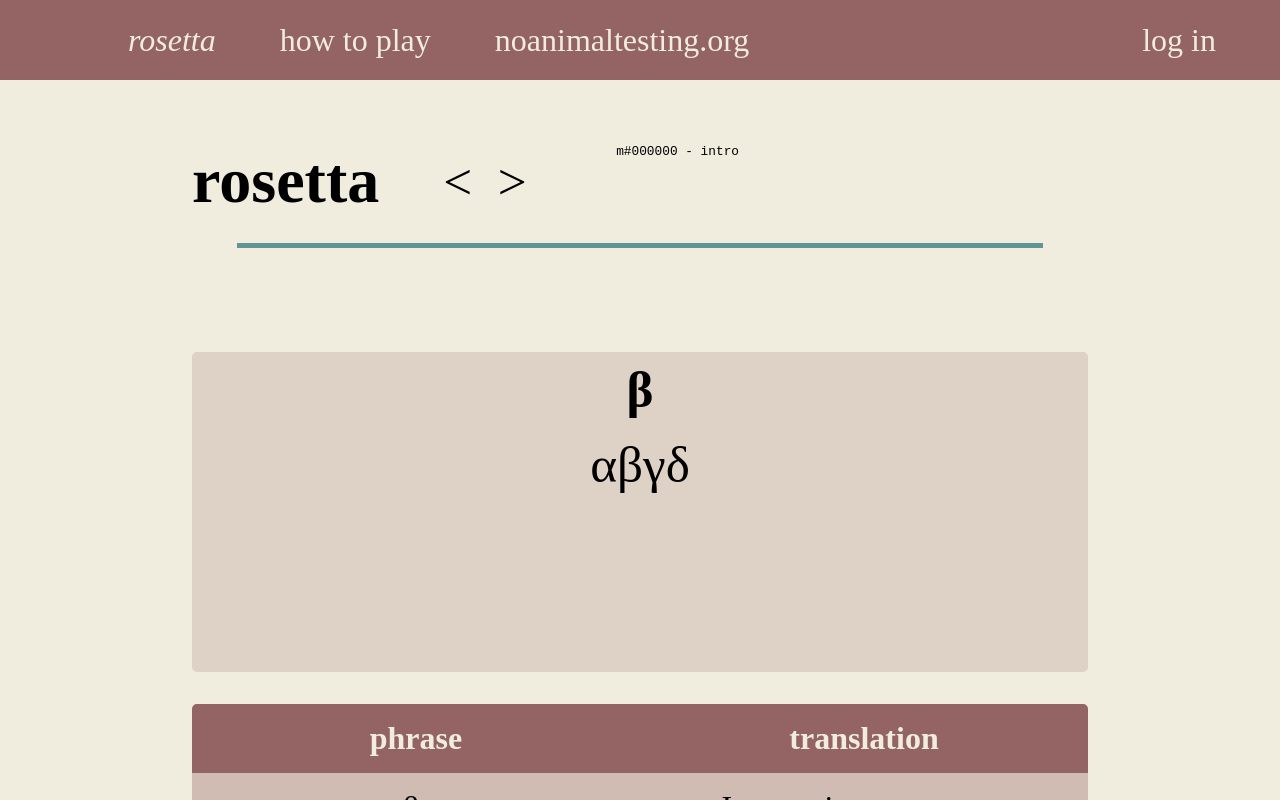
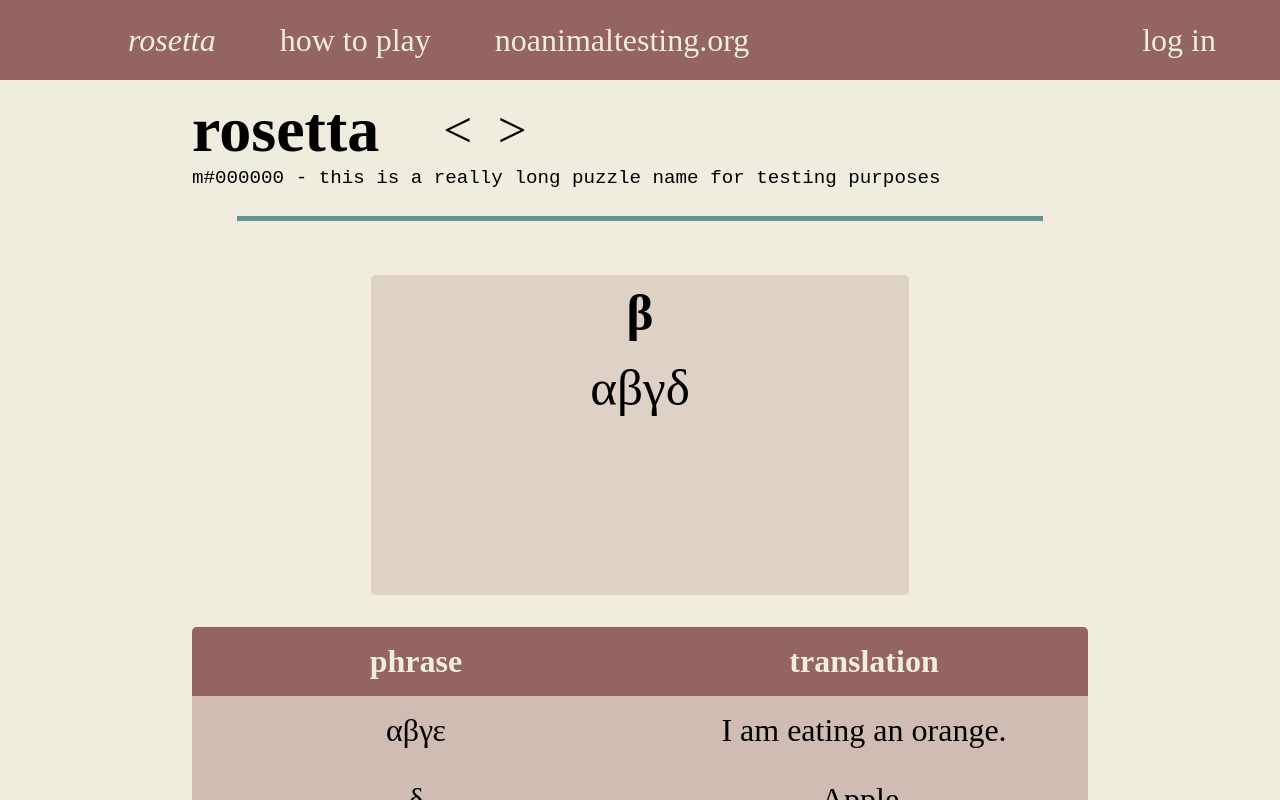
Before and after one commit to clowntown9/rosetta, a plain HTML site: page index.html in a window 1280 px wide. Drawn offline with Linux system fonts and the light colour scheme.

Commit message:
tweak sizing and add another test puzzle

```diff
--- a/puzzles.json
+++ b/puzzles.json
@@ -1,6 +1,36 @@
 [
   {
-    "name": "intro",
+    "name": "this is a really long puzzle name for testing purposes",
+    "title": "&beta;",
+    "passage": "&alpha;&beta;&gamma;&delta;",
+    "key": [
+      [
+        "&alpha;&beta;&gamma;&epsilon;",
+        "I am eating an orange."
+      ],
+      [
+        "&delta;",
+        "Apple."
+      ],
+      [
+        "&epsilon;",
+        "Orange."
+      ],
+      [
+        "&zeta;",
+        "Banana."
+      ]
+    ],
+    "question": "Which fruit is the author eating?",
+    "options": [
+      "Apple",
+      "Orange",
+      "Banana"
+    ],
+    "answer": 0
+  },
+  {
+    "name": "puzzle 2: electric boogaloo",
     "title": "&beta;",
     "passage": "&alpha;&beta;&gamma;&delta;",
     "key": [
--- a/script.js
+++ b/script.js
@@ -49,7 +49,7 @@ function answer(answer) {
     if (answer == puzzles[todayId].answer) {
         document.getElementById("statusMsg").textContent = "Correct!"
         status.style.backgroundColor = "var(--tertiary-color)"
-        document.cookie = `completed=[]`
+        document.cookie = `completed=[${todayId}]`
     } else {
         document.getElementById("statusMsg").textContent = "Incorrect"
         status.style.backgroundColor = "var(--main-color)"
--- a/styles.css
+++ b/styles.css
@@ -39,24 +39,24 @@ li {list-style: none;}
 #puzzle-id {font-family: 'Courier New', Courier, monospace;}
 
 #main {background-color: var(--secondary-color); margin: 0; flex: 1; min-height: 0; overflow-x: hidden; overflow-y: auto;}
-#main .container {margin:0 15vw; padding-top: 20vw; height: fit-content; width: 70vw; overflow-y: auto;}
+#main .container {margin:0 15vw; padding-top: 14vw; height: fit-content; width: 70vw; overflow-y: auto;}
 #main .container > * {margin: 2vh 0}
 
 .top {flex-shrink: 0; height: 100%; display: flex; flex-direction: column;}
 
-.title-box {position: fixed; display: flex; flex-direction: column; padding: 5% 15vw 0; height: fit-content; width: 70vw; background-color: var(--secondary-color); z-index: 10}
-.title-box > .title-container {flex: 1; display: flex; flex-direction: row; justify-content:left;}
+.title-box {position: fixed; display: flex; flex-direction: column; padding: 1% 15vw 0; height: 12vw; width: 70vw; background-color: var(--secondary-color); z-index: 10}
+.title-box > .title-container {flex: 1; display: flex; flex-direction: column; justify-content:left;}
 .title-box .title {display: flex; flex-direction: row;}
 .title-box h1 {font-size: 5vw;}
 .title-box h2 {position: relative; bottom: 0; font-size: 1vw;}
 .title-box .arrows {display: flex; width: fit-content; flex-direction: row; justify-content: space-around; margin: 0 5vw}
 .title-box .arrows button {font-size: 4vw; padding-right: 2vw;}
-#puzzle-id {width: 100%}
+#puzzle-id {width: 100%; font-size: 1.5vw;}
 
 .divisor {height:5px; width: 90%; margin: 25px 5%; background-color: var(--tertiary-color); flex-shrink: 0;}
 
 .right {display:flex; flex-direction: column; width:100%; gap: 2vh;}
-.passage {user-select: all; flex: 1; overflow-y: auto; overflow-x: hidden; overflow-wrap: break-word; height:fit-content; min-height: 40vh;}
+.passage {user-select: all; flex: 1; overflow-y: auto; overflow-x: hidden; overflow-wrap: break-word; height:fit-content; min-height: 40vh; width: 60%; align-self: center;}
 .passage h3 {text-align: center; padding: 1vh 2vw; font-size: 4vw;}
 .passage div {padding: 1vh 2vw 4vh 2vw; text-align: center; font-size: 4vw}
 
```
